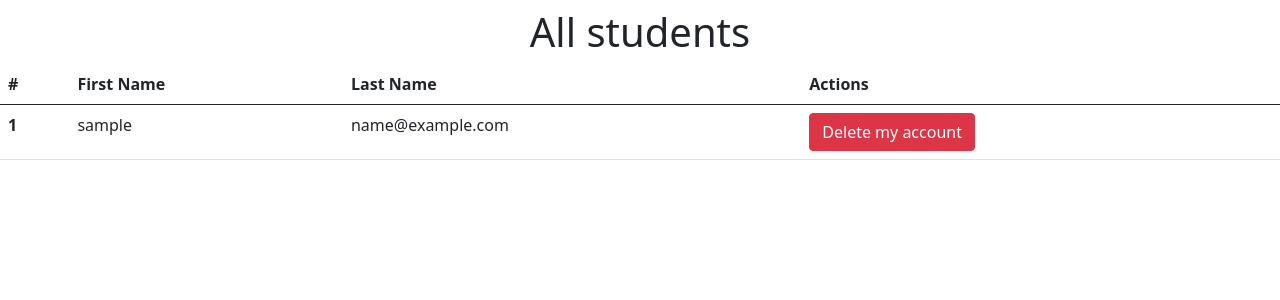
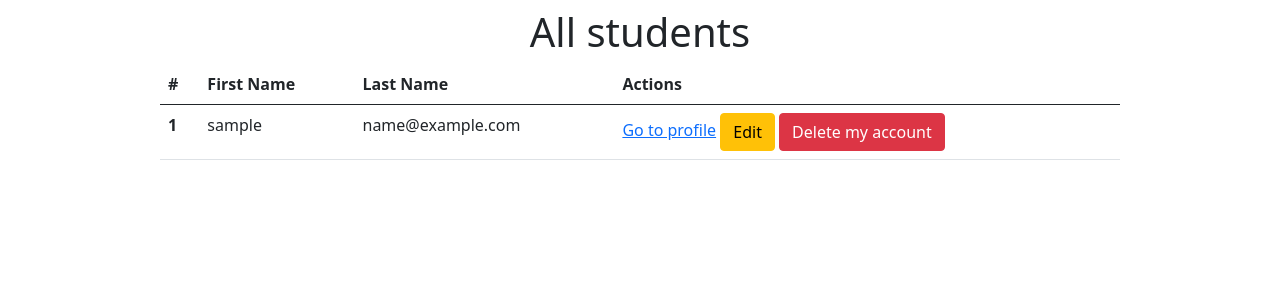
Before and after one commit to Gitelez1/Flask, a Flask app: page /dashboard in a window 1280 px wide. Shown: the part 56-356 px from the top of the page. Run offline with Flask 3, Linux system fonts and the light colour scheme; the visitor is signed in with stand-in values (Sample User, id 1); tables that the repository leaves empty or names only in its code hold one stand-in row (Sample ...).

Commit message:
FLASK+MySQL

```diff
--- a/LoginRegister/flask_app/controllers/users.py
+++ b/LoginRegister/flask_app/controllers/users.py
@@ -78,39 +78,39 @@ def dashboardPage():
     return render_template('dashboard.html', users=users, loggedUser=loggedUser)
 
 
-# @app.route('/profile/<int:id>')
-# def profile(id):
-#     if 'user_id' not in session:
-#         return redirect('/')
-#     data ={
-#         'id': id
-#     }
-#     user = User.get_user_by_id(data)
-#     return render_template('profile.html', user=user)
+@app.route('/profile/<int:id>')
+def profile(id):
+    if 'user_id' not in session:
+        return redirect('/')
+    data ={
+        'id': id
+    }
+    user = User.get_user_by_id(data)
+    return render_template('profile.html', user=user)
 
 
 
-# @app.route('/edit/user')
-# def editProfile():
-#     if 'user_id' not in session:
-#         return redirect('/')
-#     data ={
-#         'id': session['user_id']
-#     }
-#     user = User.get_user_by_id(data)
-#     return render_template('editProfile.html', user=user)
+@app.route('/edit/user')
+def editProfile():
+    if 'user_id' not in session:
+        return redirect('/')
+    data ={
+        'id': session['user_id']
+    }
+    user = User.get_user_by_id(data)
+    return render_template('editProfile.html', user=user)
 
-# @app.route('/update/user', methods = ['POST'])
-# def updateUser():
-#     if 'user_id' not in session:
-#         return redirect('/')
-#     data = {
-#         'id': session['user_id'],
-#         'username': request.form['username'],
-#         'email': request.form['email']
-#     }
-#     User.update_user(data)
-#     return redirect('/dashboard')
+@app.route('/update/user', methods = ['POST'])
+def updateUser():
+    if 'user_id' not in session:
+        return redirect('/')
+    data = {
+        'id': session['user_id'],
+        'username': request.form['username'],
+        'email': request.form['email']
+    }
+    User.update_user(data)
+    return redirect('/dashboard')
 
 @app.route('/delete')
 def delete():
--- a/LoginRegister/flask_app/templates/dashboard.html
+++ b/LoginRegister/flask_app/templates/dashboard.html
@@ -5,7 +5,7 @@
     <meta name="viewport" content="width=device-width, initial-scale=1.0">
     <title>Document</title>
     <link href="https://cdn.jsdelivr.net/npm/bootstrap@5.0.2/dist/css/bootstrap.min.css" rel="stylesheet" integrity="sha384-EVSTQN3/azprG1Anm3QDgpJLIm9Nao0Yz1ztcQTwFspd3yD65VohhpuuCOmLASjC" crossorigin="anonymous">
-    <!-- <link rel="stylesheet" type="text/css" href="{{ url_for('static', filename='/dashboard.css') }}"> -->
+    <link rel="stylesheet" type="text/css" href="{{ url_for('static', filename='/dashboard.css') }}">
     <script src="https://cdn.jsdelivr.net/npm/bootstrap@5.0.2/dist/js/bootstrap.bundle.min.js" integrity="sha384-MrcW6ZMFYlzcLA8Nl+NtUVF0sA7MsXsP1UyJoMp4YLEuNSfAP+JcXn/tWtIaxVXM" crossorigin="anonymous"></script>
   </head>
 <body>
@@ -28,7 +28,7 @@
 
       <h1 class="text-center mt-2">All students</h1>
 
-      <table class="table">
+      <table class="table w-75 m-auto">
 
         <thead>
           <tr>
@@ -46,10 +46,10 @@
                     <td>{{user.username}}</td>
                     <td>{{user.email}}</td>
                     <td>
-                      <!-- <a href="/profile/{{user.id}}">Go to profile</a> -->
+                      <a href="/profile/{{user.id}}">Go to profile</a>
 
                       {% if loggedUser.id == user.id %}
-                      <!-- <a class="btn btn-warning" href="/edit/user">Edit</a> -->
+                      <a class="btn btn-warning" href="/edit/user">Edit</a>
 
                       <button type="button" class="btn btn-danger" data-bs-toggle="modal" data-bs-target="#deleteAccount">
                         Delete my account
```
Also changed, not shown: LoginRegister/flask_app/templates/profile.html (+8 -7 lines), LoginRegister/flask_app/templates/login.html (line endings or trailing spaces).
